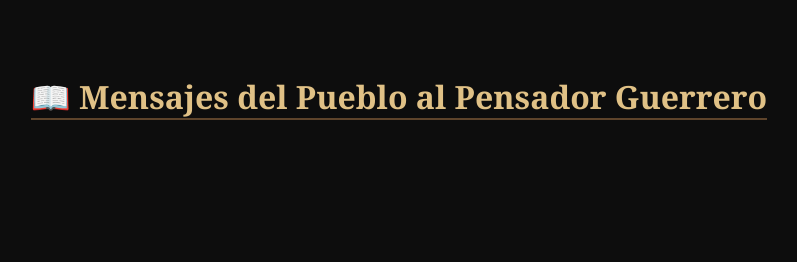
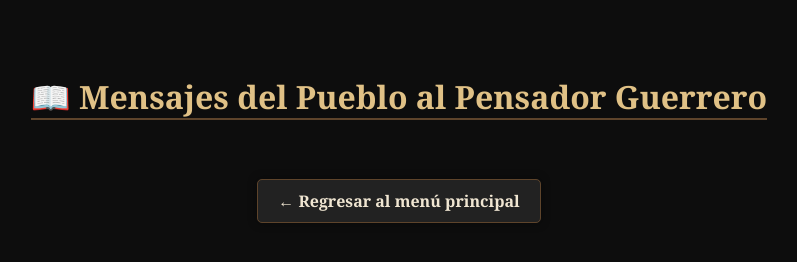
Before and after one commit to pensadorguerrero/pensadorguerrero2, a plain HTML site: page lectores.html in a window 1280 px wide. Shown: the whole page, without its empty margins (241-1038 px from the left). Drawn offline with Linux system fonts and the light colour scheme; no server answers.

Commit message:
Update lectores.html

```diff
--- a/lectores.html
+++ b/lectores.html
@@ -62,5 +62,22 @@
       });
     });
   </script>
+  <div style="margin-top: 40px;">
+  <a href="index.html" style="
+    background-color: #222;
+    border: 1px solid #5e442b;
+    color: #f0e6d2;
+    padding: 10px 20px;
+    border-radius: 5px;
+    text-decoration: none;
+    font-weight: bold;
+    font-family: Georgia, serif;
+    box-shadow: 0 0 10px #0006;
+    transition: background 0.3s ease;
+  " onmouseover="this.style.backgroundColor='#7a5a3c'" onmouseout="this.style.backgroundColor='#222'">
+    ← Regresar al menú principal
+  </a>
+</div>
+
 </body>
 </html>
```
